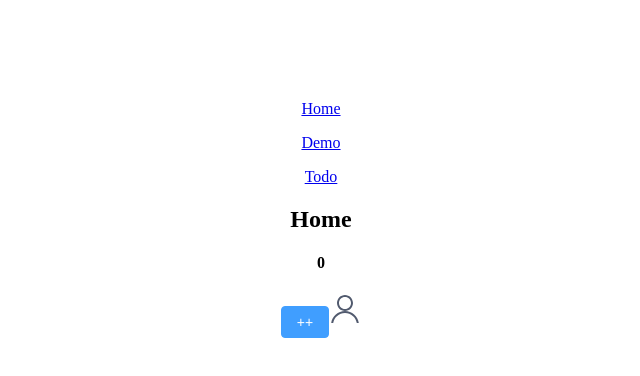
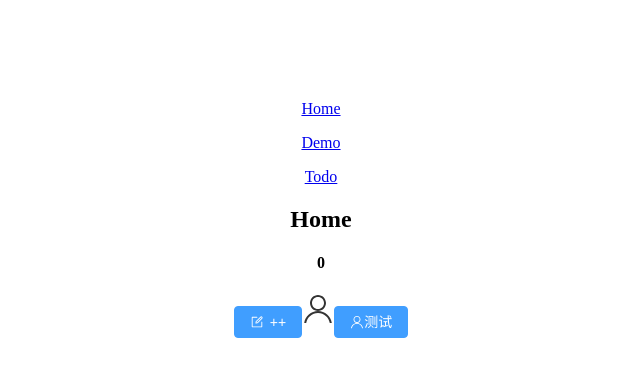
Before and after one commit to ZhiYuZhiNiao/vite-demo-vue3-template, a Vue app: page / in a window 1280 px wide. Shown: the top 376 px of the page, without its empty margins (319-959 px from the left). Built offline with nearby package versions, Linux system fonts and the light colour scheme.

Commit message:
element-plus 中使用自定义的 SvgIcon 组件 来使用图标

```diff
--- a/src/main.js
+++ b/src/main.js
@@ -1,6 +1,7 @@
 import { createApp } from 'vue'
 import App from './App.vue'
 import router from '@/router'
+// import ElementPlus from 'element-plus'
 import { createPinia } from 'pinia'
 import 'virtual:svg-icons-register' // 引入 svg 插件, 这一步不能忘记 !!!
 
--- a/src/views/Home/index.vue
+++ b/src/views/Home/index.vue
@@ -2,12 +2,20 @@
   <div class="Home-container">
     <h2>Home</h2>
     <h4>{{ count }}</h4>
-    <el-button type="primary" @click="increment">++</el-button>
+    <el-button type="primary" :icon="Edit" @click="increment">++</el-button>
     <SvgIcon name="user"/>
+
+    <el-button type="primary">
+      <el-icon>
+        <SvgIcon name="user" color="#fff"/>
+      </el-icon>
+      测试
+    </el-button>
   </div>
 </template>
 <script setup>
 import SvgIcon from '@/components/SvgIcon'
+import { Edit } from '@element-plus/icons-vue'
 // import { ref, reactive } from 'vue'
 import { storeToRefs } from 'pinia'
 import { useUserStore } from '@/store'
```
Also changed, not shown: src/icons/user.svg.
